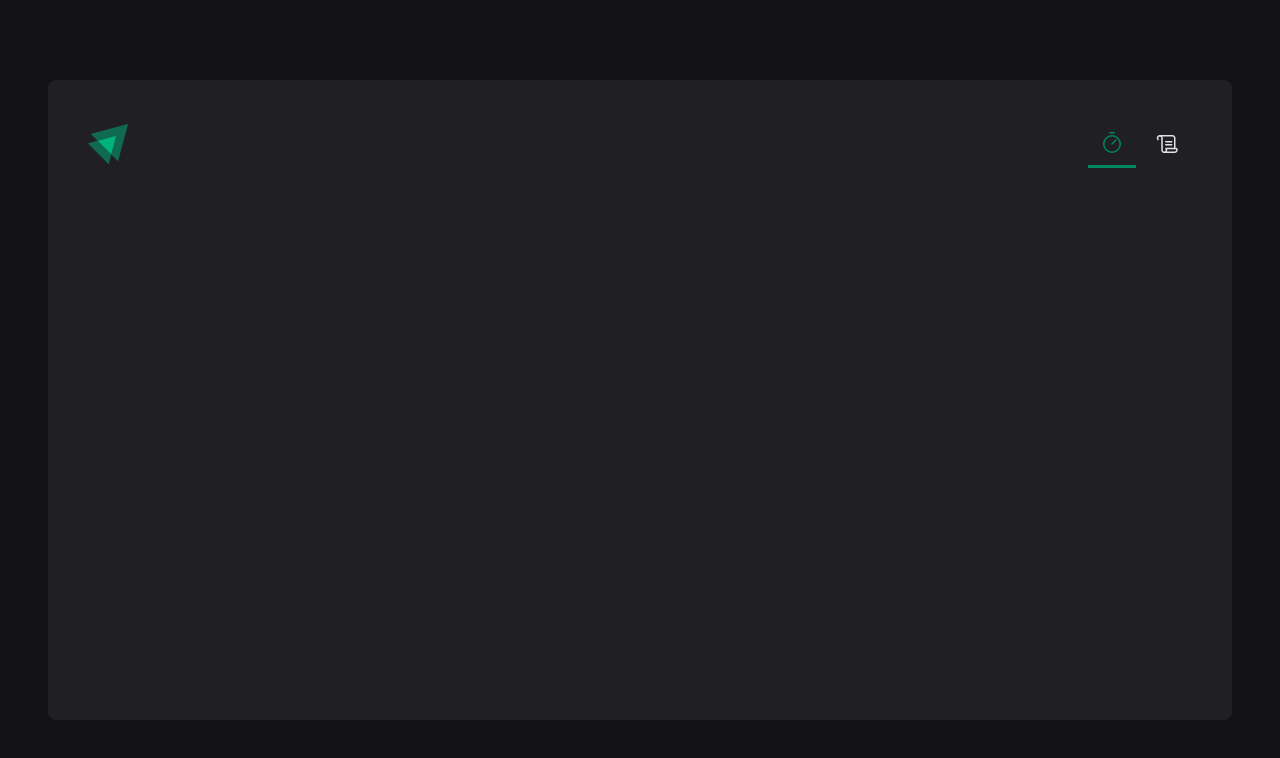
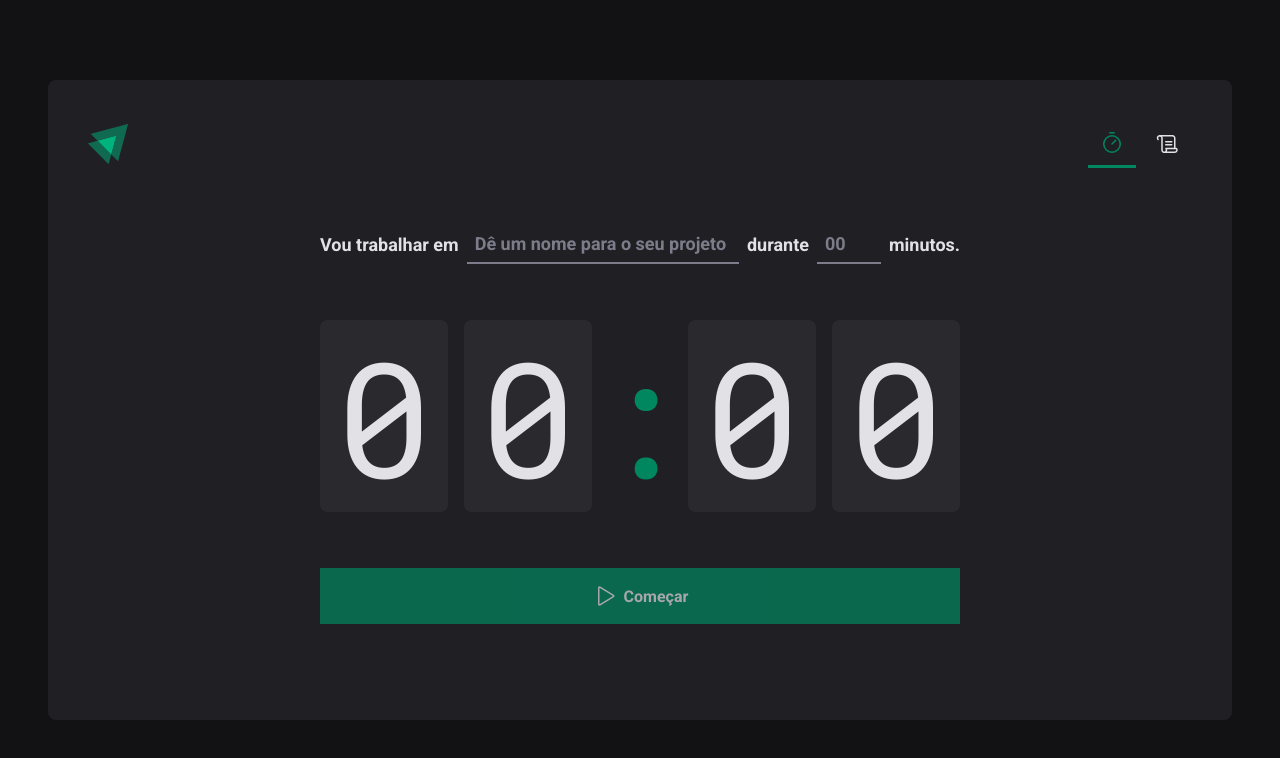
Before and after one commit to juniorcintra/Ignite-Timer-TS, a React (Vite) app: page / in a window 1280 px wide. Shown: the top 758 px of the page. Built offline with nearby package versions, Linux system fonts and the light colour scheme.

Commit message:
finalização da home

```diff
--- a/src/pages/Home.tsx
+++ /dev/null
@@ -1,3 +0,0 @@
-export default function Home() {
-  return <div></div>;
-}
--- /dev/null
+++ b/src/pages/Home/index.tsx
@@ -0,0 +1,48 @@
+import { Play } from "phosphor-react";
+import {
+  CountdownContainer,
+  FormContainer,
+  HomeContainer,
+  MinutesAmountInput,
+  Separator,
+  StartCountdownButton,
+  TaskInput,
+} from "./styles";
+
+export default function Home() {
+  return (
+    <HomeContainer>
+      <form action="">
+        <FormContainer>
+          <label htmlFor="task">Vou trabalhar em</label>
+          <TaskInput
+            id="task"
+            type="text"
+            placeholder="Dê um nome para o seu projeto"
+          />
+          <label htmlFor="minutesAmount">durante</label>
+          <MinutesAmountInput
+            id="minutesAmount"
+            type="number"
+            placeholder="00"
+          />
+
+          <span>minutos.</span>
+        </FormContainer>
+
+        <CountdownContainer>
+          <span>0</span>
+          <span>0</span>
+          <Separator>:</Separator>
+          <span>0</span>
+          <span>0</span>
+        </CountdownContainer>
+
+        <StartCountdownButton type="submit" disabled>
+          <Play size={24} />
+          Começar
+        </StartCountdownButton>
+      </form>
+    </HomeContainer>
+  );
+}
--- /dev/null
+++ b/src/pages/Home/styles.ts
@@ -0,0 +1,127 @@
+import styled from "styled-components";
+
+export const HomeContainer = styled.main`
+  flex: 1;
+
+  display: flex;
+  flex-direction: column;
+  align-items: center;
+  justify-content: center;
+
+  form {
+    display: flex;
+    flex-direction: column;
+    align-items: center;
+    gap: 3.5rem;
+  }
+`;
+
+export const FormContainer = styled.div`
+  width: 100%;
+
+  display: flex;
+  align-items: center;
+  justify-content: center;
+  flex-wrap: wrap;
+  gap: 0.5rem;
+
+  color: ${(props) => props.theme["gray-100"]};
+
+  font-size: 1.125rem;
+  font-weight: bold;
+`;
+
+const BaseInput = styled.input`
+  background: transparent;
+  height: 2.5rem;
+  border: 0;
+  border-bottom: 2px solid ${(props) => props.theme["gray-500"]};
+
+  font-weight: bold;
+  font-size: 1.125rem;
+
+  padding: 0 0.5rem;
+
+  color: ${(props) => props.theme["gray-100"]};
+
+  &:focus {
+    box-shadow: none;
+    border-color: ${(props) => props.theme["green-500"]};
+  }
+
+  &::placeholder {
+    color: ${(props) => props.theme["gray-500"]};
+  }
+`;
+
+export const TaskInput = styled(BaseInput)`
+  flex: 1;
+`;
+
+export const MinutesAmountInput = styled(BaseInput)`
+  width: 4rem;
+`;
+
+export const CountdownContainer = styled.div`
+  font-family: "Roboto Mono", monospace;
+
+  font-size: 10rem;
+
+  line-height: 8rem;
+
+  color: ${(props) => props.theme["gray-100"]};
+
+  display: flex;
+  gap: 1rem;
+
+  span {
+    background: ${(props) => props.theme["gray-700"]};
+
+    padding: 2rem 1rem;
+
+    border-radius: 8px;
+  }
+`;
+
+export const Separator = styled.div`
+  padding: 2rem 0;
+
+  color: ${(props) => props.theme["green-500"]};
+
+  width: 4rem;
+
+  overflow: hidden;
+  display: flex;
+  justify-content: center;
+`;
+
+export const StartCountdownButton = styled.button`
+  width: 100%;
+
+  display: flex;
+  align-items: center;
+  justify-content: center;
+
+  gap: 0.5rem;
+
+  border: 0;
+
+  padding: 1rem;
+
+  background: ${(props) => props.theme["green-500"]};
+
+  color: ${(props) => props.theme["gray-100"]};
+
+  font-weight: bold;
+
+  cursor: pointer;
+
+  &:disabled {
+    opacity: 0.7;
+    cursor: not-allowed;
+  }
+
+  &:not(:disabled):hover {
+    background: ${(props) => props.theme["green-700"]};
+  }
+`;
--- a/src/styles/global.ts
+++ b/src/styles/global.ts
@@ -15,6 +15,7 @@
   body{
     background: ${(props) => props.theme["gray-900"]};
     color: ${(props) => props.theme["gray-300"]};
+    -webkit-font-smoothing: antialiased;
   }
 
   body,input,textarea,button{
```
